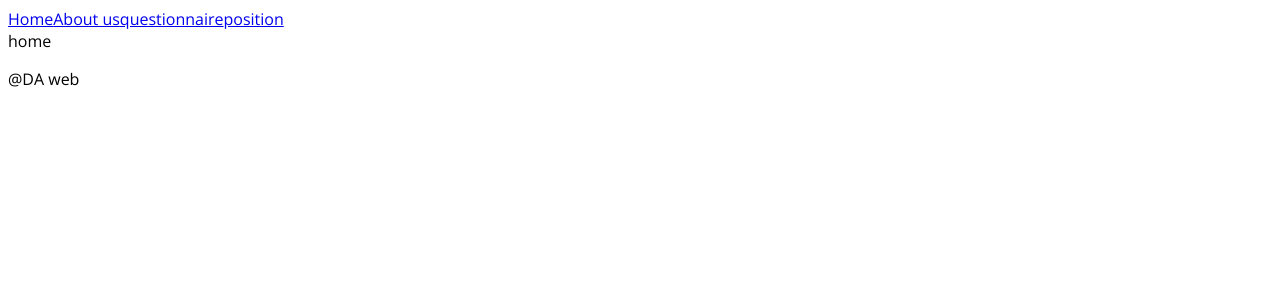
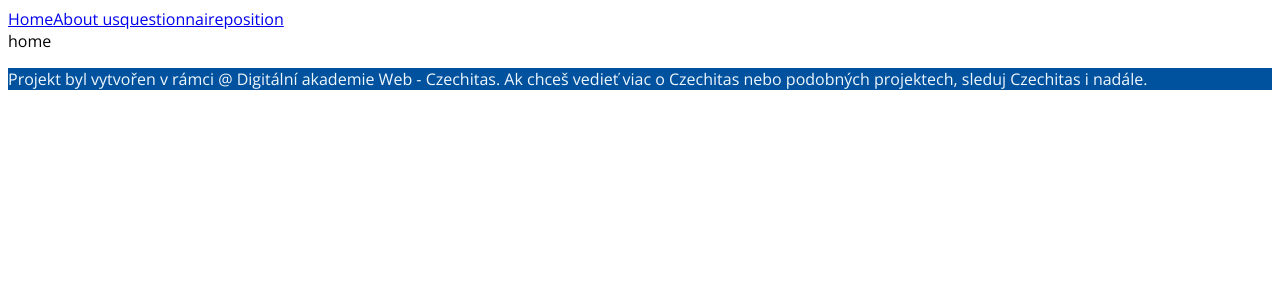
Before and after one commit to Marii125/hackathon, a React (Vite) app: page / in a window 1280 px wide. Shown: the top 300 px of the page. Built offline with nearby package versions, Linux system fonts and the light colour scheme.

Commit message:
result componenent and footer added

```diff
--- a/src/components/Footer/footer.jsx
+++ b/src/components/Footer/footer.jsx
@@ -1,7 +1,13 @@
+import './style.css';
+
 export const Footer = () => {
   return (
-    <footer>
-      <p>@DA web</p>
+    <footer class="footer">
+      <p>
+        Projekt byl vytvořen v rámci @ Digitální akademie Web - Czechitas. Ak
+        chceš vedieť viac o Czechitas nebo podobných projektech, sleduj
+        Czechitas i nadále.
+      </p>
     </footer>
   );
 };
--- /dev/null
+++ b/src/components/Footer/style.css
@@ -0,0 +1,5 @@
+.footer {
+  background-color: #00529e;
+  color: aliceblue;
+
+}
```
Also changed, not shown: src/components/Result/result.jsx (+22 -0 lines).
